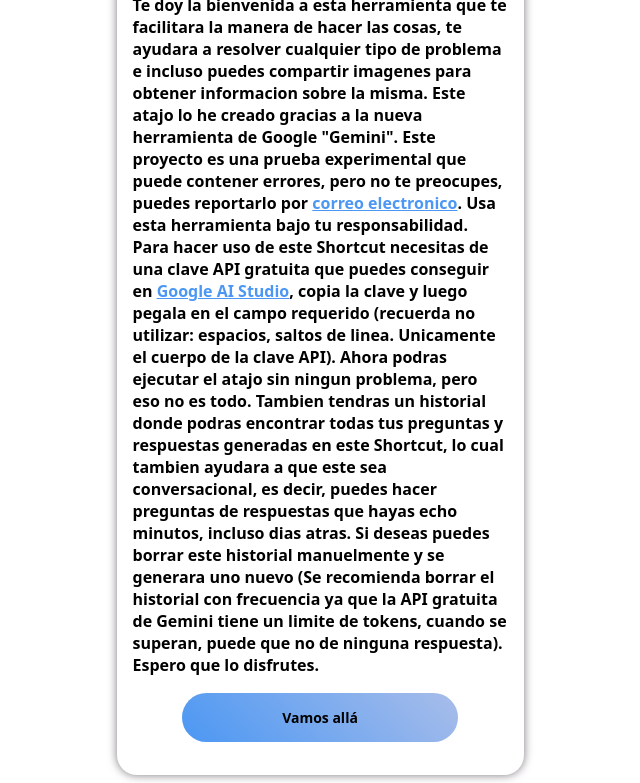
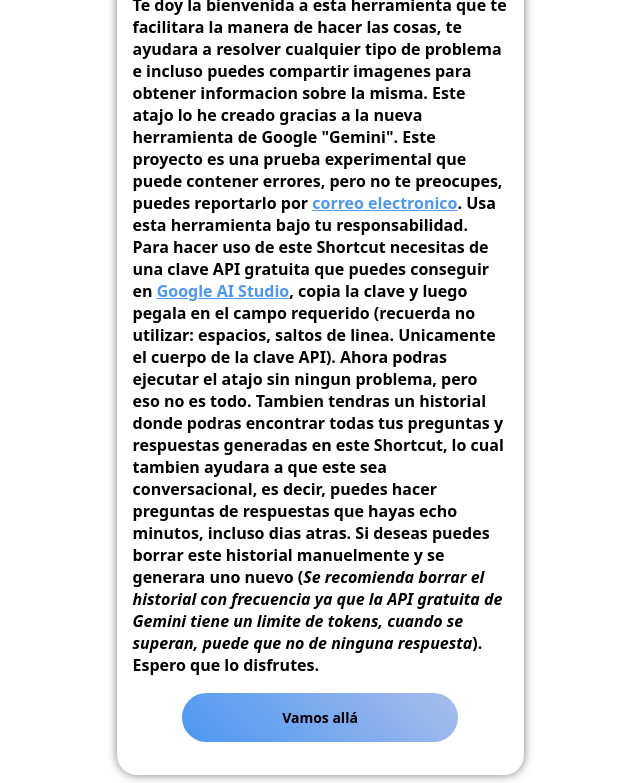
Before and after one commit to eddi-dev95/Gemini-sh.github.io, a plain HTML site: page index.html in a window 1280 px wide. Shown: the part 468-1251 px from the top of the page, without its empty margins (320-960 px from the left). Drawn offline with Linux system fonts and the light colour scheme.

Commit message:
Update index.html
Add <em> to clear file pharafo

```diff
--- a/index.html
+++ b/index.html
@@ -12,7 +12,7 @@
     <h1>Bienvenido</h1>
     <h2>Gemini Shortcut by <span class="by">Edisson Torres</span></h2>
     <img src="https://raw.githubusercontent.com/eddi-dev95/Emoji-PNG/main/Captura%20de%20pantalla%202024-01-31%20175845.png" alt="" class="intro">
-    <p>Te doy la bienvenida a esta herramienta que te facilitara la manera de hacer las cosas, te ayudara a resolver cualquier tipo de problema e incluso puedes compartir imagenes para obtener informacion sobre la misma. Este atajo lo he creado gracias a la nueva herramienta de Google "Gemini". Este proyecto es una prueba experimental que puede contener errores, pero no te preocupes, puedes reportarlo por  <a href="mailto:eddi_developer@hotmail.com">correo electronico</a>. Usa esta herramienta bajo tu responsabilidad. <br>Para hacer uso de este Shortcut necesitas de una clave API gratuita que puedes conseguir en <a href="https://makersuite.google.com/app/apikey?zoom=50" target="_blank" class="api">Google AI Studio</a>, copia la clave y luego pegala en el campo requerido (recuerda no utilizar: espacios, saltos de linea. Unicamente el cuerpo de la clave API). Ahora podras ejecutar el atajo sin ningun problema, pero eso no es todo. Tambien tendras un historial donde podras encontrar todas tus preguntas y respuestas generadas en este Shortcut, lo cual tambien ayudara a que este sea conversacional, es decir, puedes hacer preguntas de respuestas que hayas echo minutos, incluso dias atras. Si deseas puedes borrar este historial manuelmente y se generara  uno nuevo (Se recomienda borrar el historial con frecuencia ya que la API gratuita de Gemini tiene un limite de tokens, cuando se superan, puede que no de ninguna respuesta).<br>Espero que lo disfrutes.</p>
+    <p>Te doy la bienvenida a esta herramienta que te facilitara la manera de hacer las cosas, te ayudara a resolver cualquier tipo de problema e incluso puedes compartir imagenes para obtener informacion sobre la misma. Este atajo lo he creado gracias a la nueva herramienta de Google "Gemini". Este proyecto es una prueba experimental que puede contener errores, pero no te preocupes, puedes reportarlo por  <a href="mailto:eddi_developer@hotmail.com">correo electronico</a>. Usa esta herramienta bajo tu responsabilidad. <br>Para hacer uso de este Shortcut necesitas de una clave API gratuita que puedes conseguir en <a href="https://makersuite.google.com/app/apikey?zoom=50" target="_blank" class="api">Google AI Studio</a>, copia la clave y luego pegala en el campo requerido (recuerda no utilizar: espacios, saltos de linea. Unicamente el cuerpo de la clave API). Ahora podras ejecutar el atajo sin ningun problema, pero eso no es todo. Tambien tendras un historial donde podras encontrar todas tus preguntas y respuestas generadas en este Shortcut, lo cual tambien ayudara a que este sea conversacional, es decir, puedes hacer preguntas de respuestas que hayas echo minutos, incluso dias atras. Si deseas puedes borrar este historial manuelmente y se generara  uno nuevo (<em>Se recomienda borrar el historial con frecuencia ya que la API gratuita de Gemini tiene un limite de tokens, cuando se superan, puede que no de ninguna respuesta</em>).<br>Espero que lo disfrutes.</p>
    <div class="btn-1">
      <a class="btn" href="shortcuts://run-shortcut?name=Ayúdame con esto">Vamos allá</a>
    </div>
```
